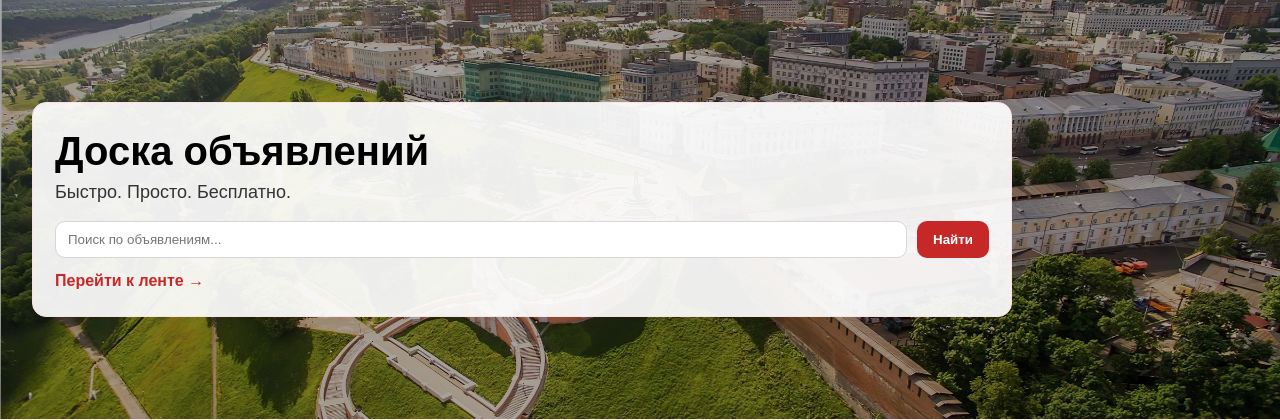
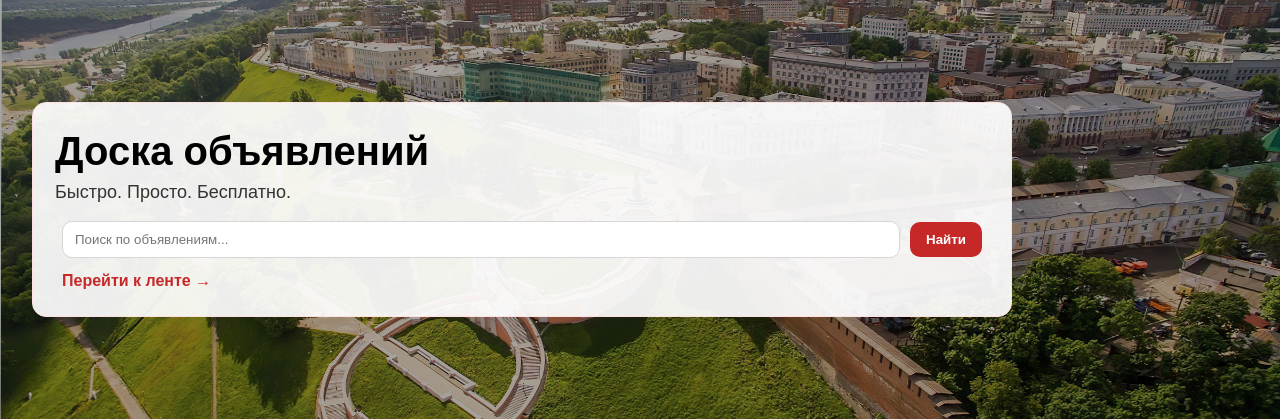
Before and after one commit to Gast041/board, a Django app: page / in a window 1280 px wide. Shown: the part 51-471 px from the top of the page. Run offline with Django 5.2, Linux system fonts and the light colour scheme; data that the repository does not hold is empty.

Commit message:
Главная правки

```diff
--- a/static/base.css
+++ b/static/base.css
@@ -416,16 +416,17 @@
 .home-hero-search {
   display: flex;
   gap: 10px;
-  flex-wrap: wrap;
-  max-width: 1100px;
+  flex-wrap: nowrap;
+  width: min(920px, 100%);
   margin: 0 auto;
-  justify-content: center;
+  align-items: center;
 }
 
 .home-hero-input {
-  flex: 1 1 780px;
-  min-width: 220px;
-  max-width: 980px;
+  flex: 1 1 auto;
+  min-width: 0;
+  max-width: none;
+  width: auto;
   padding: 10px 12px;
   border-radius: 10px;
   border: 1px solid #d6d6d6;
@@ -444,7 +445,8 @@
 }
 
 .home-hero-actions {
-  margin-top: 14px;
+  width: min(920px, 100%);
+  margin: 14px auto 0;
 }
 
 .home-hero-link {
```
